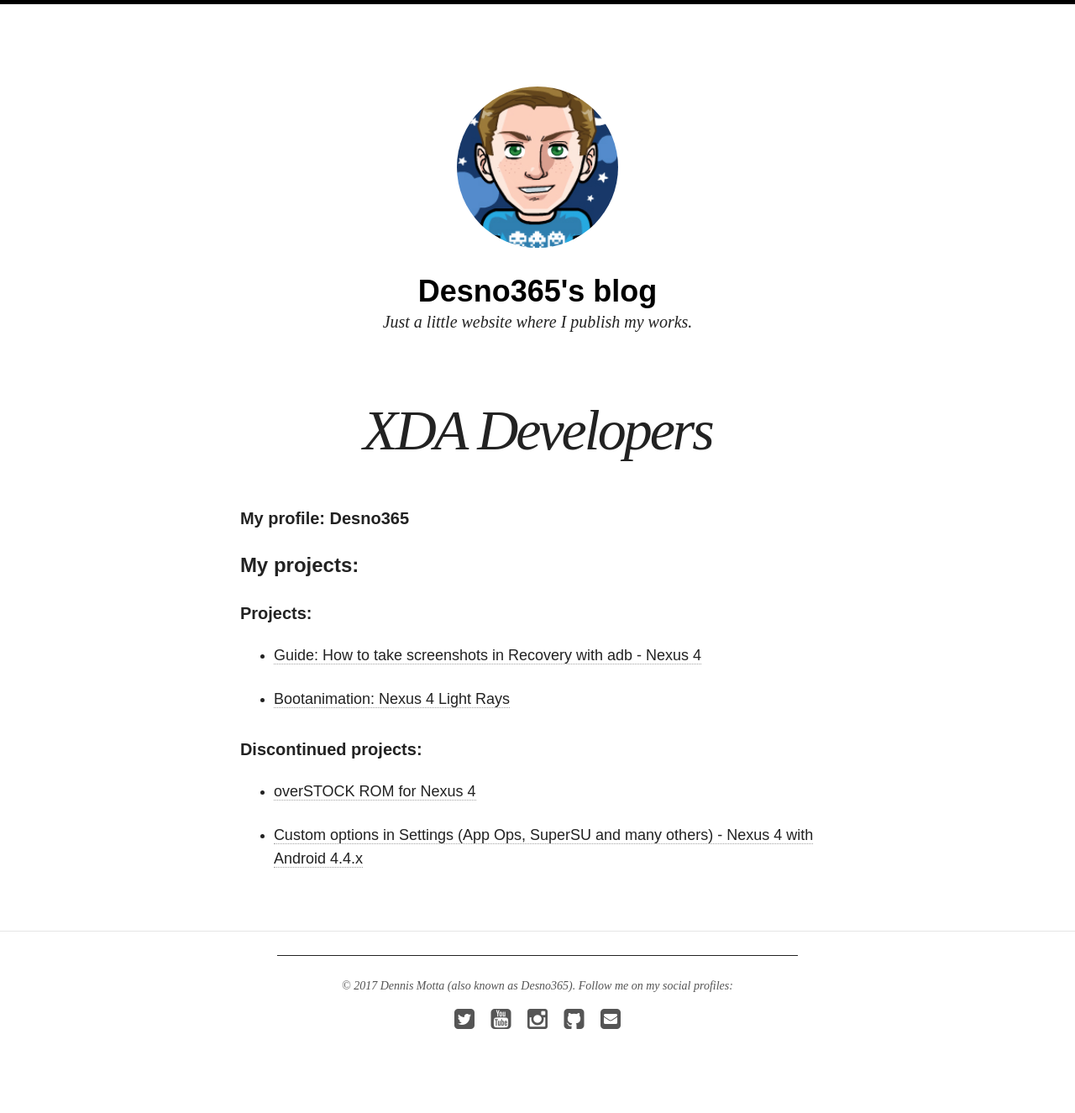
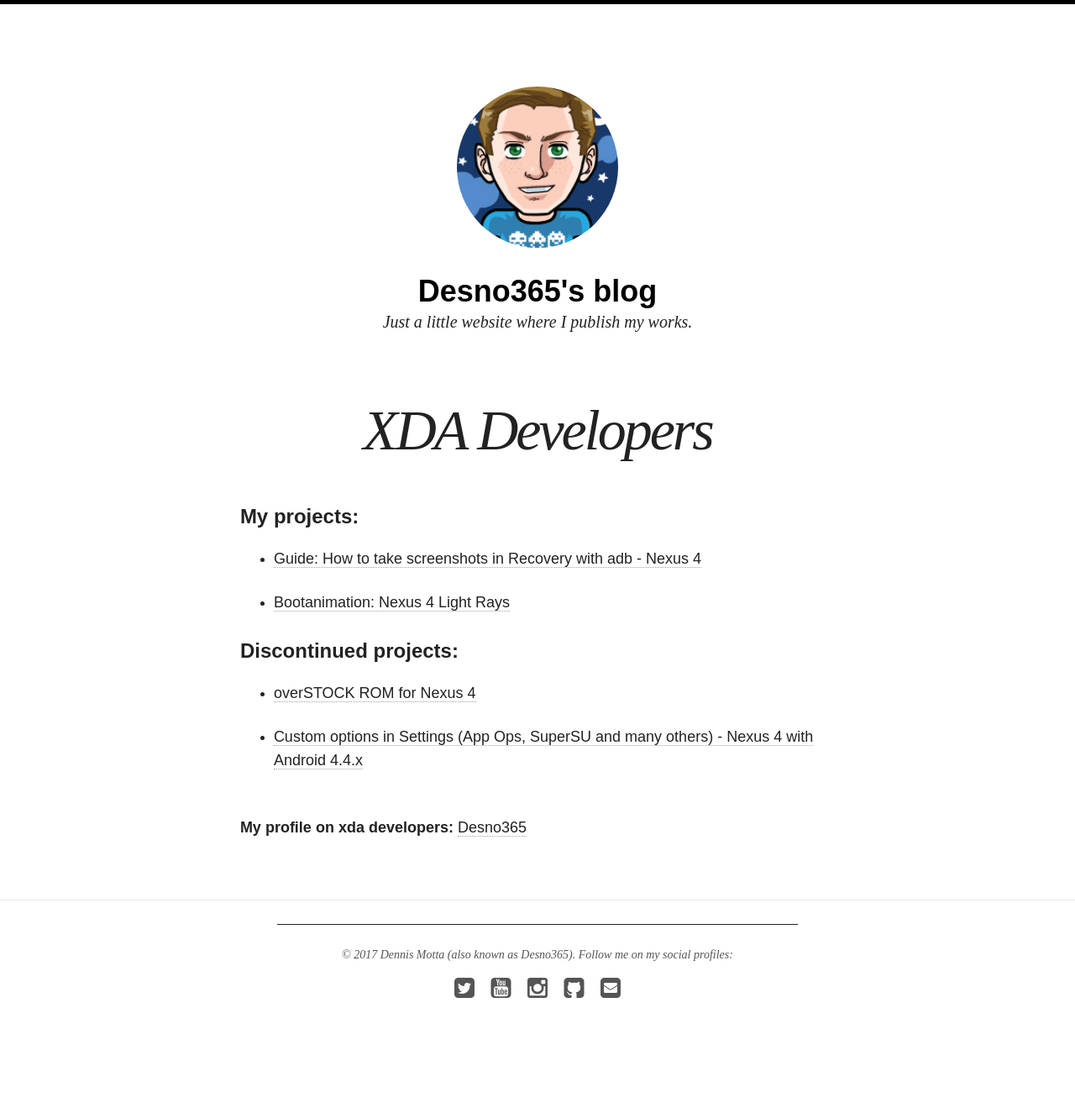
Before and after one commit to Desno365/Desno365.github.io, a Jekyll site: the page built from xda/index.md, in a window 1280 px wide. Shown: the whole page at 84% size. Built offline with Jekyll 4.4.1, drawn with Linux system fonts in a browser that asks for light colours; nearby versions of some CDN libraries; comment, search, counter and statistics services are not loaded; after the commit the page ends 1288 px from its top, so only the background shows below that.

Commit message:
Little changes in xda page

```diff
--- a/xda/index.md
+++ b/xda/index.md
@@ -4,20 +4,18 @@
 excerpt: "All my work made for the XDA community"
 ---
 
-##### My profile: [Desno365](http://forum.xda-developers.com/member.php?u=5289638)
-
-
 #### My projects:
-
-##### Projects:
 
 * [Guide: How to take screenshots in Recovery with adb - Nexus 4](http://forum.xda-developers.com/nexus-4/general/guide-how-to-screenshots-recovery-adb-t2544042/post47864712)
 
 * [Bootanimation: Nexus 4 Light Rays](http://forum.xda-developers.com/nexus-4/themes-apps/bootanimation-nexus-4-light-rays-t2559666/post48242446)
 
 
-##### Discontinued projects:
+#### Discontinued projects:
 
 * [overSTOCK ROM for Nexus 4](http://forum.xda-developers.com/nexus-4/development/rom-overstock-v5-0-0-nexus-5-ui-t2541559/post47805637)
 
 * [Custom options in Settings (App Ops, SuperSU and many others) - Nexus 4 with Android 4.4.x](http://forum.xda-developers.com/nexus-4/themes-apps/discontinued-custom-options-settings-t2593536/post49022804)
+
+<br>
+**My profile on xda developers:** [Desno365](http://forum.xda-developers.com/member.php?u=5289638)
```
Also changed, not shown: minecraft/index.md (+4 -0 lines).
